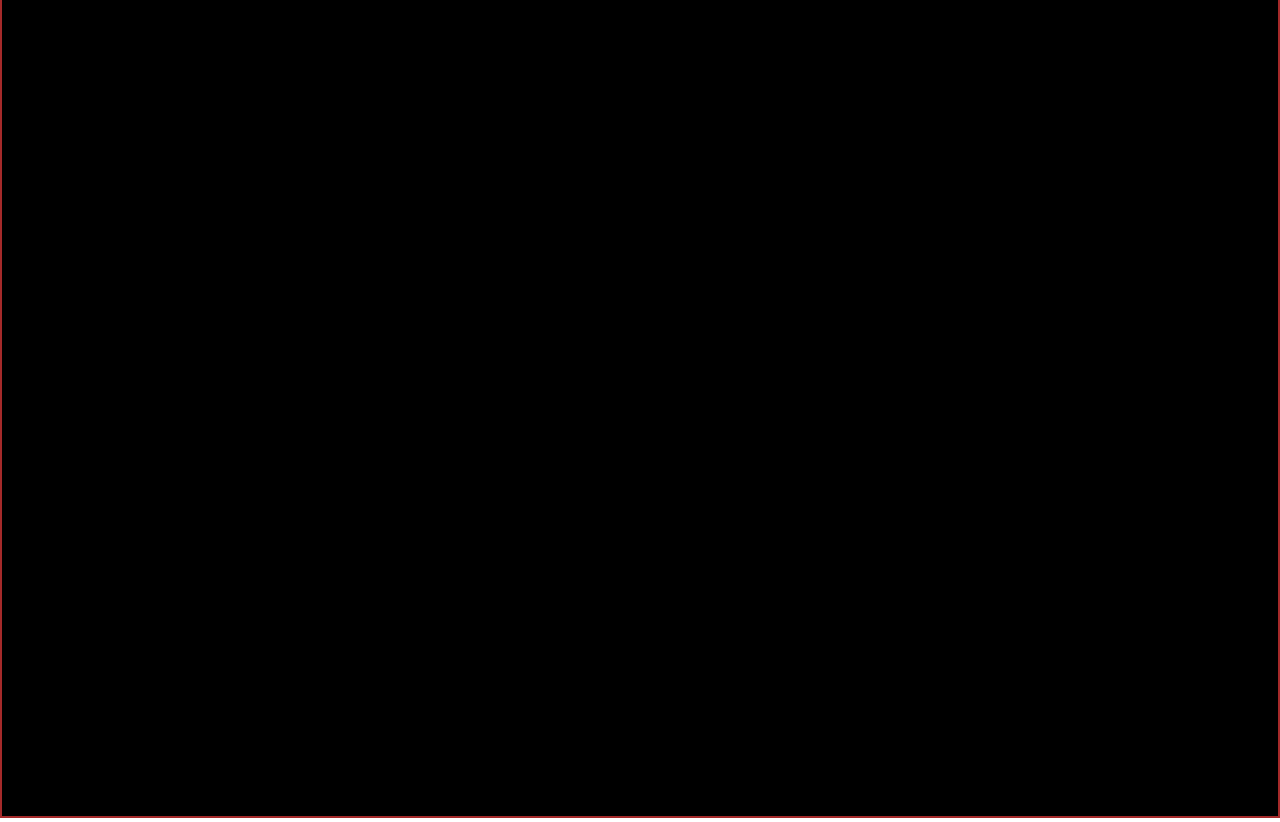
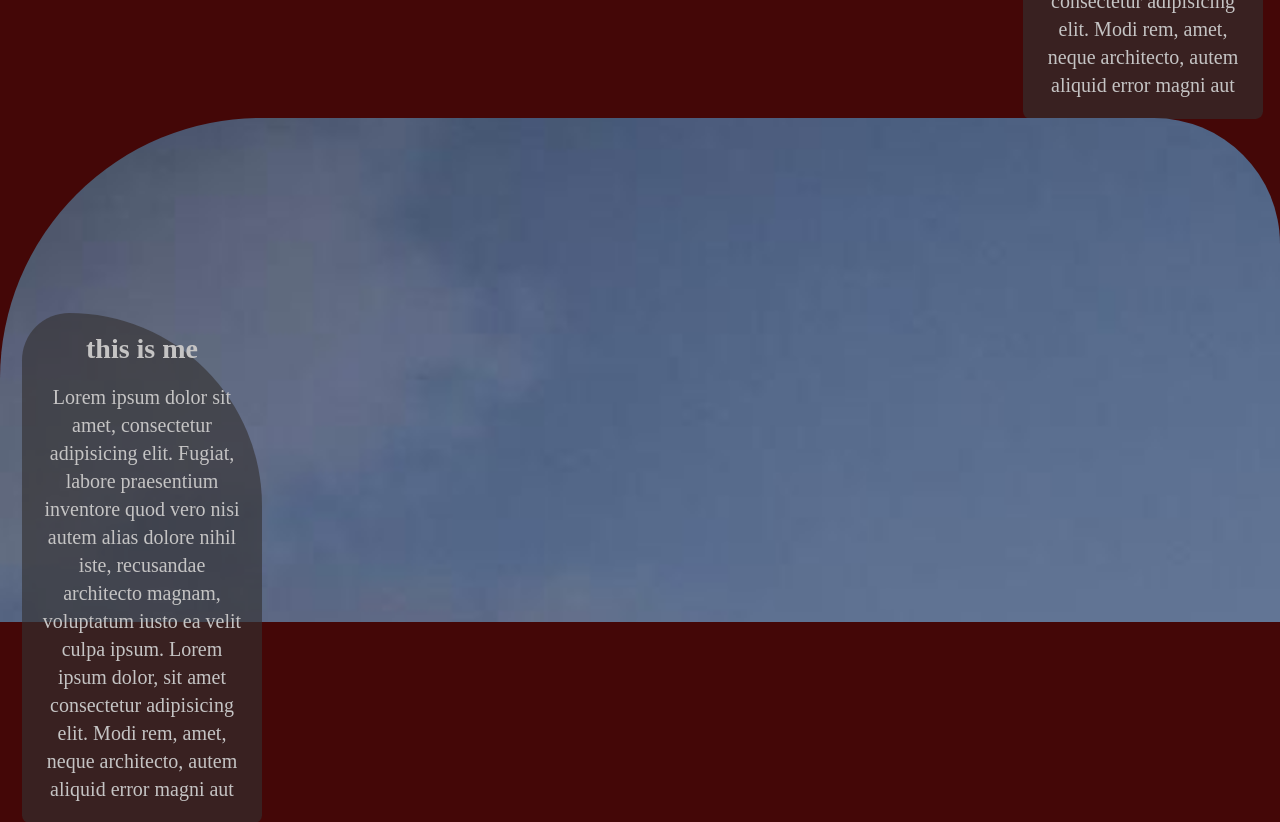
Before and after one commit to adam2341998/M.A_COACHING, a plain HTML site: page index.html in a window 1280 px wide. Shown: the part 786-1608 px from the top of the page. Drawn offline with Linux system fonts and the light colour scheme.

Commit message:
Add files via upload

```diff
--- a/index.html
+++ b/index.html
@@ -30,7 +30,19 @@
             iste, recusandae architecto magnam, voluptatum iusto ea velit culpa
             ipsum. Lorem ipsum dolor, sit amet consectetur adipisicing elit.
             Modi rem, amet, neque architecto, autem aliquid error magni aut
-            Lorem ipsum dolor sit amet consectetur adipisicing elit. Sed,
+          </p>
+        </div>
+      </div>
+      <div class="mh ay">
+        <div class="shadow_box">
+          <h2>this is me</h2>
+          <br />
+          <p>
+            Lorem ipsum dolor sit amet, consectetur adipisicing elit. Fugiat,
+            labore praesentium inventore quod vero nisi autem alias dolore nihil
+            iste, recusandae architecto magnam, voluptatum iusto ea velit culpa
+            ipsum. Lorem ipsum dolor, sit amet consectetur adipisicing elit.
+            Modi rem, amet, neque architecto, autem aliquid error magni aut
           </p>
         </div>
       </div>
--- a/style.css
+++ b/style.css
@@ -3,9 +3,9 @@
   padding: 0;
 }
 .background {
-  background-color: rgb(0, 0, 0);
-  border: 2px solid brown;
-  height: 200vh;
+  background-color: rgb(68, 7, 7);
+
+  height: 300vh;
 }
 /*__________  icon   __________*/
 
@@ -22,13 +22,14 @@
   filter: invert();
 }
 
-/* sdfgsdfgdsfgdfgdfgdfgfdfgdfgdfgdf */
+/* mh profile */
 .mh {
   background: url(img/36df6fc8-5d37-40ec-bf59-e9a013454cc4.jpg);
+  border-radius: 126px 261px 0px 0px;
   height: 63vh;
   background-repeat: no-repeat;
   background-size: 162%;
-  background-position: -278px -292px;
+  background-position: -230px -292px;
   display: flex;
   align-items: flex-end;
   justify-content: end;
@@ -37,14 +38,30 @@
 }
 .shadow_box {
   background-color: rgba(51, 49, 49, 0.628);
+  border-radius: 261px 64px 10px 10px;
   /* height: 90%; */
   width: 200px;
   text-align: center;
   padding: 20px;
   margin: 22px 17px 22px 22px;
   position: absolute;
-  top: 60px;
+  top: 173px;
+}
+.shadow_box h2 {
+  font-size: 28px;
+  font-weight: 700;
 }
 .shadow_box p {
   font-size: 20px;
+  line-height: 1.4;
 }
+/* ay profile */
+.ay {
+  margin-top: 200px;
+  border-radius: 261px 126px 0px 0px;
+  justify-content: start;
+  background-position: -56px -292px;
+}
+.ay .shadow_box {
+  border-radius: 64px 261px 10px 10px;
+}
```
